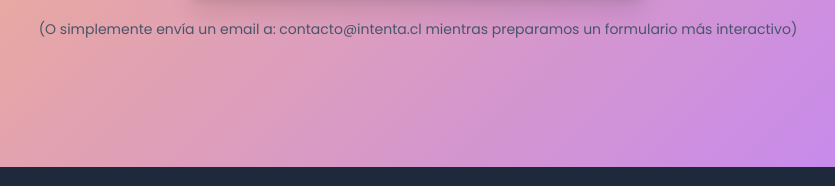
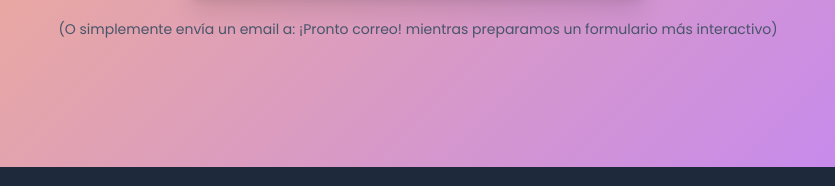
Before and after one commit to SpanaPS/SpanaPS.github.io, a plain HTML site: page index.html in a window 1280 px wide. Shown: the part 2536-2722 px from the top of the page, 222-1057 px from the left. Drawn offline with nearby package versions, Linux system fonts and the light colour scheme.

Commit message:
Update index.html

```diff
--- a/index.html
+++ b/index.html
@@ -189,11 +189,11 @@
             <p class="text-slate-700 mb-4">
                 Actualmente estamos construyendo las vías de contacto. Mientras tanto, puedes seguir nuestro progreso aquí.
             </p>
-            <a href="mailto:contacto@intenta.cl?subject=Quiero ser parte de Intenta.cl" class="bg-white text-orange-500 font-semibold py-3 px-10 rounded-lg shadow-xl hover:shadow-2xl hover:bg-orange-50 transition-all duration-300 text-lg transform hover:scale-105">
+            <a href="#" class="bg-white text-orange-500 font-semibold py-3 px-10 rounded-lg shadow-xl hover:shadow-2xl hover:bg-orange-50 transition-all duration-300 text-lg transform hover:scale-105">
                 Contáctanos (Próximamente Formulario)
             </a>
              <p class="mt-8 text-sm text-slate-600">
-                (O simplemente envía un email a: <strong class="font-medium">contacto@intenta.cl</strong> mientras preparamos un formulario más interactivo)
+                (O simplemente envía un email a: <strong class="font-medium">¡Pronto correo!</strong> mientras preparamos un formulario más interactivo)
             </p>
         </div>
     </section>
```
